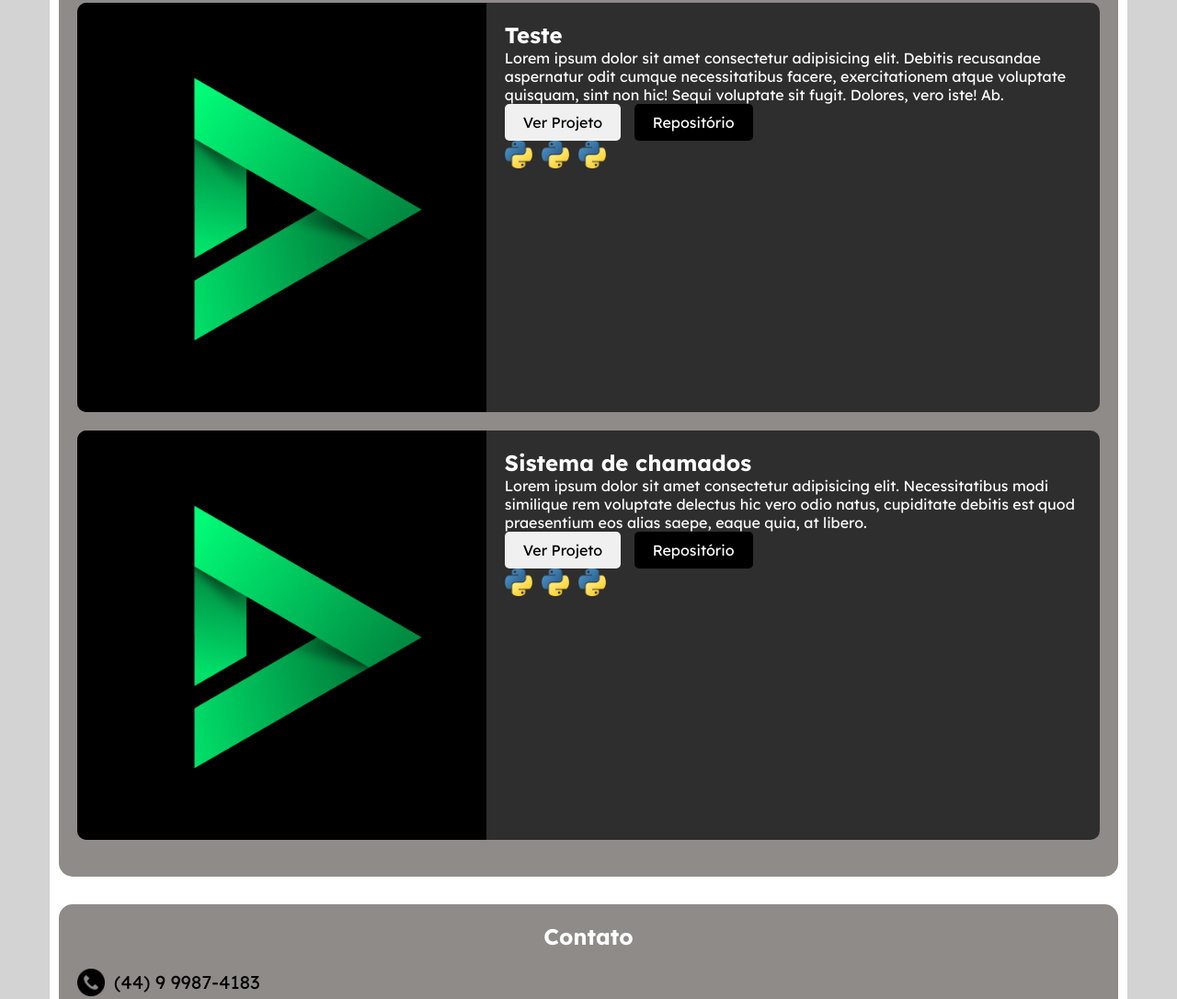
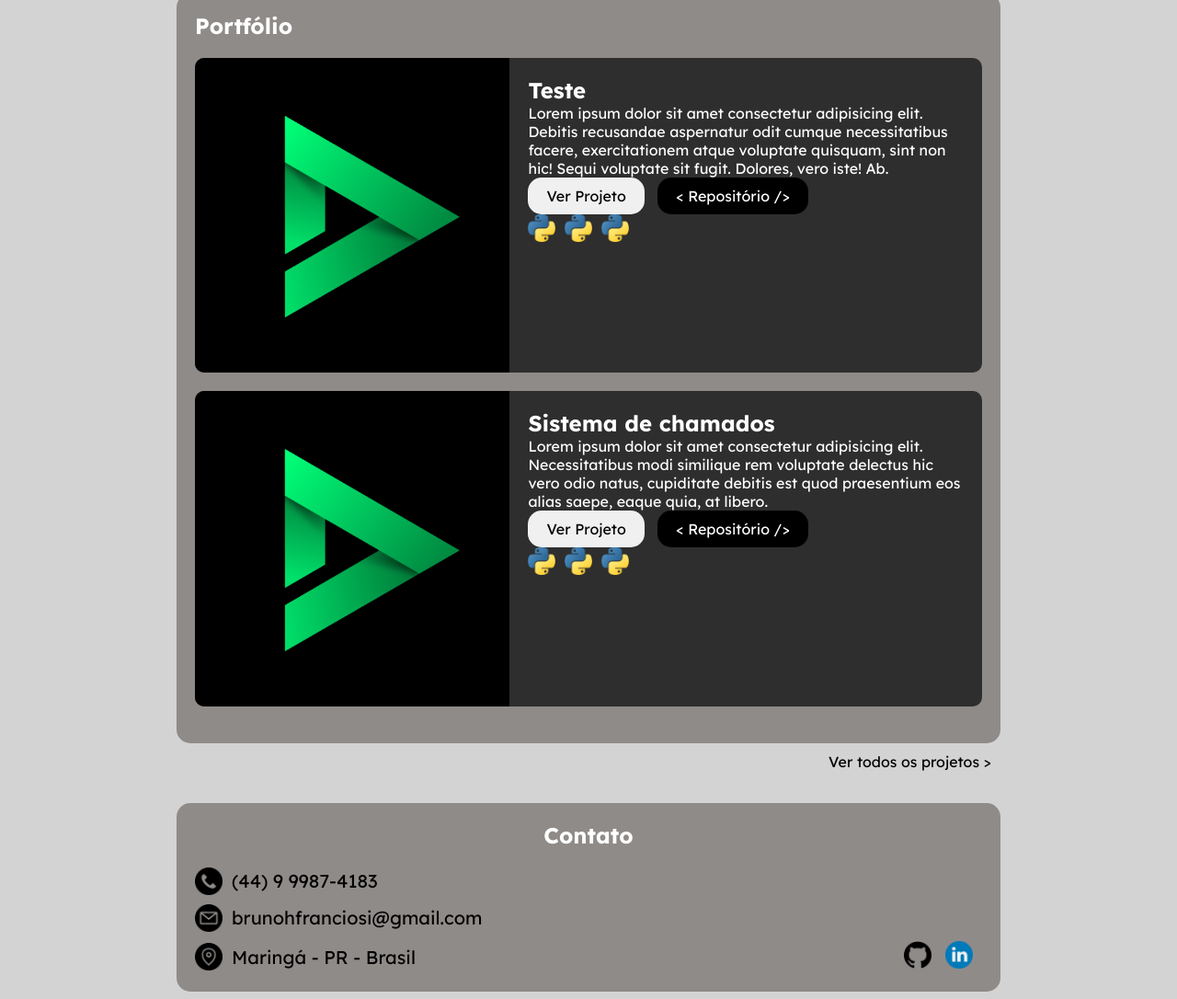
Before and after one commit to BrunoFranciosi/BrunoFranciosi.github.io, a plain HTML site: page index.html in a window 1280 px wide. Shown: the part 988-2074 px from the top of the page at 92% size. Drawn offline with Linux system fonts and the light colour scheme.

Commit message:
palmeiras

```diff
--- a/index.html
+++ b/index.html
@@ -113,7 +113,7 @@
                     <p>Lorem ipsum dolor sit amet consectetur adipisicing elit. Debitis recusandae aspernatur odit cumque necessitatibus facere, exercitationem atque voluptate quisquam, sint non hic! Sequi voluptate sit fugit. Dolores, vero iste! Ab.</p>
                     <div class="project-buttons">
                         <a href="#" class="view-project-button">Ver Projeto</a>
-                        <a href="#" class="view-repo-button">Repositório</a>
+                        <a href="#" class="view-repo-button">< Repositório /></a>
                     </div>
                     <div class="tech-icons">
                         <img src="images/python.png" alt="JavaScript">
@@ -129,7 +129,7 @@
                     <p>Lorem ipsum dolor sit amet consectetur adipisicing elit. Necessitatibus modi similique rem voluptate delectus hic vero odio natus, cupiditate debitis est quod praesentium eos alias saepe, eaque quia, at libero.</p>
                     <div class="project-buttons">
                         <a href="#" class="view-project-button">Ver Projeto</a>
-                        <a href="#" class="view-repo-button">Repositório</a>
+                        <a href="#" class="view-repo-button">< Repositório /></a>
                     </div>
                     <div class="tech-icons">
                         <img src="images/python.png" alt="JavaScript">
@@ -142,6 +142,15 @@
 
 
 
+
+
+
+
+
+
+        <div class="projetos">
+            <a href="https://github.com/BrunoFranciosi" target="_blank" rel="external">Ver todos os projetos ></a>
+        </div>
 
 
 
--- a/style.css
+++ b/style.css
@@ -14,7 +14,7 @@ body, html {
 
 header {
     background-color: gray;
-    width: 90vw;
+    width: 85vw;
     margin: auto;
     margin-top: 20px;
     padding: 10px;
@@ -60,8 +60,8 @@ i#burger:hover {
 
 
 main {
-    width: 90vw;
-    background-color: white;
+    width: 70vw;
+    /*background-color: white;*/
     margin: auto;
     margin-top: 30px;
     padding: 10px;
@@ -253,7 +253,7 @@ section.about > p {
 .project-buttons a {
     text-decoration: none;
     padding: 10px 20px;
-    border-radius: 5px;
+    border-radius: 15px;
     margin-right: 10px;
 }
 
@@ -283,6 +283,26 @@ section.about > p {
 
 
 
+
+
+
+
+div.projetos {
+    padding: 5px;
+    margin: 5px;
+    display: flex;
+    justify-content: right;
+}
+
+div.projetos > a {
+    text-decoration: none;
+    color: black;
+}
+
+div.projetos > a:hover {
+    color: green;
+    text-decoration: underline;
+}
 
 
 
```
